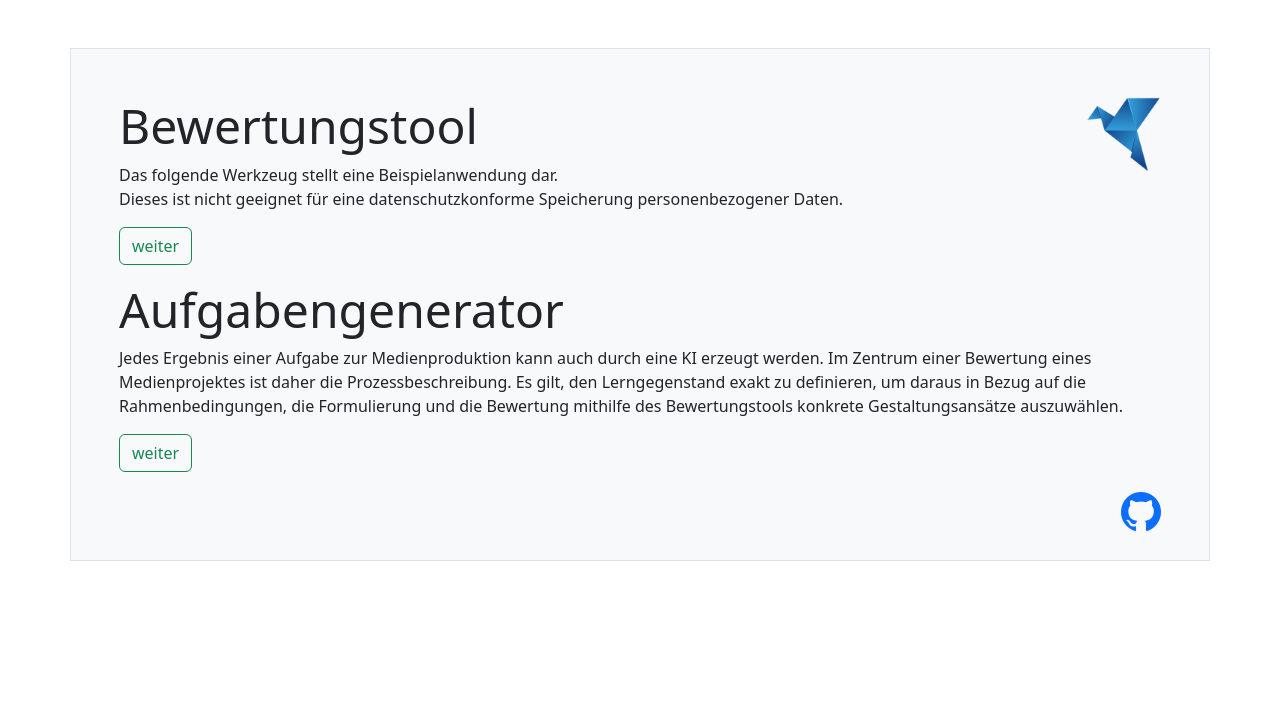
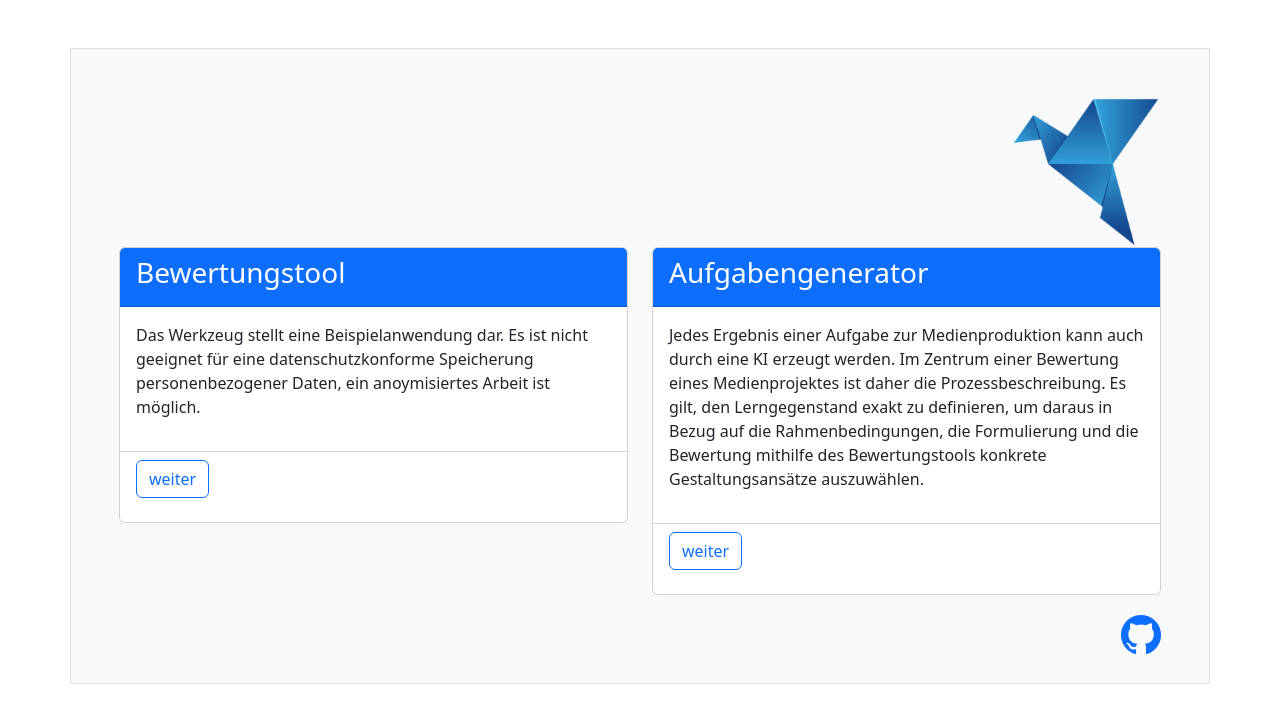
Before and after one commit to kasseckert/medienbewertungstool, a PHP site: page / in a window 1280 px wide. Shown: the top 723 px of the page. Run offline with PHP 8.4, Linux system fonts and the light colour scheme; data that the repository does not hold is empty.

Commit message:
Startseite

```diff
--- a/index.php
+++ b/index.php
@@ -22,15 +22,48 @@ require_once ('sql.inc.php');
 
 <body>
     <div class="container p-5 my-5 border bg-light">
-        <img src="lehrer/images/logo.png" class="float-end" height="75">
-        <h3 class="display-5">Bewertungstool</h3>
-        <p>Das folgende Werkzeug stellt eine Beispielanwendung dar. <br>
-        Dieses ist nicht geeignet für eine datenschutzkonforme Speicherung personenbezogener Daten.</p>
-        <p></p><a href="lehrer/mp_start.php" class="btn btn-outline-success">weiter</a></p>
-        <h3 class="display-5">Aufgabengenerator</h3>
-        <p>Jedes Ergebnis einer Aufgabe zur Medienproduktion kann auch durch eine KI erzeugt werden. Im Zentrum einer Bewertung eines Medienprojektes ist daher die Prozessbeschreibung. Es gilt, den Lerngegenstand exakt zu definieren, um daraus in Bezug auf die Rahmenbedingungen, die Formulierung und die Bewertung mithilfe des Bewertungstools konkrete Gestaltungsansätze auszuwählen.</p>
-        <p></p><a href="lehrer/mp_aa.php" class="btn btn-outline-success">weiter</a></p>
-        <h1 class="float-end"><a href="https://github.com/kasseckert/medienbewertungstool"><i class="bi bi-github"></i></a></h1><br>
+
+        <div class="row row-cols-2">
+            <div class="col">
+                <p></p>
+            </div>
+
+            <div class="col">
+                <img src="lehrer/images/logo.png" class="float-end" height="150">
+            </div>
+
+            <div class="col">
+                <div class="card mb-3">
+                    <div class="card-header bg-primary text-white">
+                        <h3 class="display-8">Bewertungstool</h3>
+                    </div>
+                    <div class="card-body bg-white text-dark">
+                        <p>Das Werkzeug stellt eine Beispielanwendung dar. Es ist nicht geeignet für eine datenschutzkonforme Speicherung personenbezogener Daten, ein anoymisiertes Arbeit ist möglich.</p>
+                    </div>
+                    <div class="card-footer bg-white text-dark">
+                        <p><a href="lehrer/mp_start.php" class="btn btn-outline-primary">weiter</a></p>
+                    </div>
+                </div>
+            </div>
+
+            <div class="col">
+                <div class="card mb-3">
+                    <div class="card-header bg-primary text-white">
+                        <h3 class="display-8">Aufgabengenerator</h3>
+                    </div>
+                    <div class="card-body bg-white text-dark">
+                        <p>Jedes Ergebnis einer Aufgabe zur Medienproduktion kann auch durch eine KI erzeugt werden. Im Zentrum einer Bewertung eines Medienprojektes ist daher die Prozessbeschreibung. Es gilt, den Lerngegenstand exakt zu definieren, um daraus in Bezug auf die Rahmenbedingungen, die Formulierung und die Bewertung mithilfe des Bewertungstools konkrete Gestaltungsansätze auszuwählen.</p>
+                    </div>
+                    <div class="card-footer bg-white text-dark">
+                        <p><a href="lehrer/mp_aa.php" class="btn btn-outline-primary">weiter</a></p>
+                    </div>
+                </div>
+
+            </div>
+
+        </div>
+
+    <h1 class="float-end"><a href="https://github.com/kasseckert/medienbewertungstool"><i class="bi bi-github"></i></a></h1><br>
     </div>
 </body>
 </html>
```
